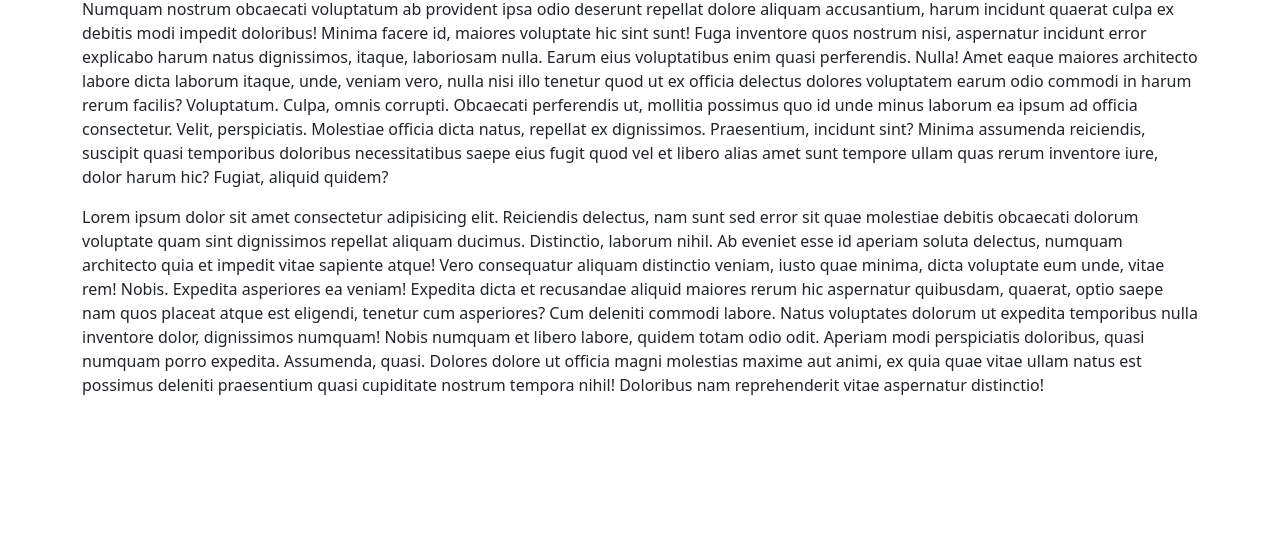
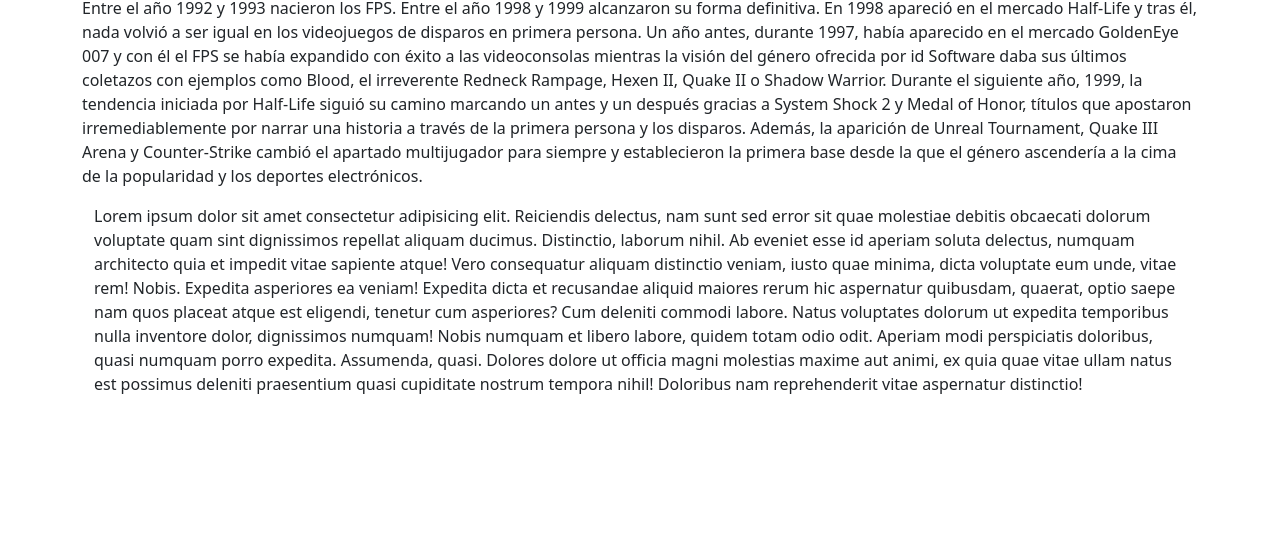
Before and after one commit to SouzaAF22/SouzaAF22, a plain HTML site: page html/FPS.html in a window 1280 px wide. Shown: the part 243-800 px from the top of the page. Drawn offline with nearby package versions, Linux system fonts and the light colour scheme.

Commit message:
Ultima actualizacion prro

```diff
--- a/html/FPS.html
+++ b/html/FPS.html
@@ -26,16 +26,16 @@
                             <a class="nav-link active" href="">FPS</a>
                         </li>
                         <li class="nav-item d-flex flex-grow-1 text-center">
-                            <a class="nav-link" href="./html/MMO.html" target="_blank">MMO</a>
+                            <a class="nav-link" href="./html/MMO.html">MMO</a>
                         </li>
                         <li class="nav-item d-flex flex-grow-1 text-center">
-                            <a class="nav-link" href="./html/MMORPG.html" target="_blank">MMORPG</a>
+                            <a class="nav-link" href="./html/MMORPG.html">MMORPG</a>
                         </li>
                         <li class="nav-item d-flex flex-grow-1 text-center">
-                            <a class="nav-link" href="./html/MOBA.html" target="_blank">MOBA</a>
+                            <a class="nav-link" href="./html/MOBA.html">MOBA</a>
                         </li>
                         <li class="nav-item d-flex flex-grow-1 text-center">
-                            <a class="nav-link" href="./html/SANDBOX.html" target="_blank">SANDBOX</a>
+                            <a class="nav-link" href="./html/SANDBOX.html">SANDBOX</a>
                         </li>
                     </ul>
                 </div>
@@ -44,28 +44,25 @@
     <div class="container-fluid text-warning text-center p-3">
         <h2 id="comienzo">FPS</h2>
     </div>
+
     <div class="container-fluid d-flex justify-content-between flex-wrap">
-        <div style="" class="container flex-grow-1">
-            <p style="">Lorem ipsum dolor sit, amet consectetur adipisicing elit. Cum blanditiis accusamus quis saepe
-                dignissimos
-                rem impedit, sapiente voluptas labore explicabo suscipit cumque veniam voluptatem omnis numquam vel
-                fugiat deserunt nam. Lorem ipsum, dolor sit amet consectetur adipisicing elit. Numquam nostrum obcaecati
-                voluptatum ab provident ipsa odio deserunt repellat dolore aliquam accusantium, harum incidunt quaerat
-                culpa ex debitis modi impedit doloribus!
-                Minima facere id, maiores voluptate hic sint sunt! Fuga inventore quos nostrum nisi, aspernatur incidunt
-                error explicabo harum natus dignissimos, itaque, laboriosam nulla. Earum eius voluptatibus enim quasi
-                perferendis. Nulla!
-                Amet eaque maiores architecto labore dicta laborum itaque, unde, veniam vero, nulla nisi illo tenetur
-                quod ut ex officia delectus dolores voluptatem earum odio commodi in harum rerum facilis? Voluptatum.
-                Culpa, omnis corrupti. Obcaecati perferendis ut, mollitia possimus quo id unde minus laborum ea ipsum ad
-                officia consectetur. Velit, perspiciatis. Molestiae officia dicta natus, repellat ex dignissimos.
-                Praesentium, incidunt sint?
-                Minima assumenda reiciendis, suscipit quasi temporibus doloribus necessitatibus saepe eius fugit quod
-                vel et libero alias amet sunt tempore ullam quas rerum inventore iure, dolor harum hic? Fugiat, aliquid
-                quidem?</p>
-        </div>
-        <div style="" class="container flex-grow-1">
-            <p>Lorem ipsum dolor sit amet consectetur adipisicing elit. Reiciendis delectus, nam sunt sed error sit quae
+        <div class="container flex-grow-1">
+            <h2>Inicio FPS</h2>
+            <p style="">Entre el año 1992 y 1993 nacieron los FPS. Entre el año 1998 y 1999 alcanzaron su forma
+                definitiva. En 1998 apareció en el mercado Half-Life y tras él, nada volvió a ser igual en los
+                videojuegos de disparos en primera persona. Un año antes, durante 1997, había aparecido en el mercado
+                GoldenEye 007 y con él el FPS se había expandido con éxito a las videoconsolas mientras la visión del
+                género ofrecida por id Software daba sus últimos coletazos con ejemplos como Blood, el irreverente
+                Redneck Rampage, Hexen II, Quake II o Shadow Warrior. Durante el siguiente año, 1999, la tendencia
+                iniciada por Half-Life siguió su camino marcando un antes y un después gracias a System Shock 2 y Medal
+                of Honor, títulos que apostaron irremediablemente por narrar una historia a través de la primera persona
+                y los disparos. Además, la aparición de Unreal Tournament, Quake III Arena y Counter-Strike cambió el
+                apartado multijugador para siempre y establecieron la primera base desde la que el género ascendería a
+                la cima de la popularidad y los deportes electrónicos.</p>
+
+            <div class="container flex-grow-1">
+                <p>Lorem ipsum dolor sit amet consectetur adipisicing elit. Reiciendis delectus, nam sunt sed error sit
+                    quae
                     molestiae debitis obcaecati dolorum voluptate quam sint dignissimos repellat aliquam ducimus.
                     Distinctio, laborum nihil.
                     Ab eveniet esse id aperiam soluta delectus, numquam architecto quia et impedit vitae sapiente atque!
@@ -77,11 +74,14 @@
                     Natus voluptates dolorum ut expedita temporibus nulla inventore dolor, dignissimos numquam! Nobis
                     numquam et libero labore, quidem totam odio odit. Aperiam modi perspiciatis doloribus, quasi numquam
                     porro expedita. Assumenda, quasi.
-                Dolores dolore ut officia magni molestias maxime aut animi, ex quia quae vitae ullam natus est possimus
+                    Dolores dolore ut officia magni molestias maxime aut animi, ex quia quae vitae ullam natus est
+                    possimus
                     deleniti praesentium quasi cupiditate nostrum tempora nihil! Doloribus nam reprehenderit vitae
                     aspernatur distinctio!</p>
             </div>
         </div>
+
+    </div>
 </body>
 
 </html>
```
Also changed, not shown: index.html (+5 -5 lines). Lines whose indentation alone changed are shown as unchanged.
